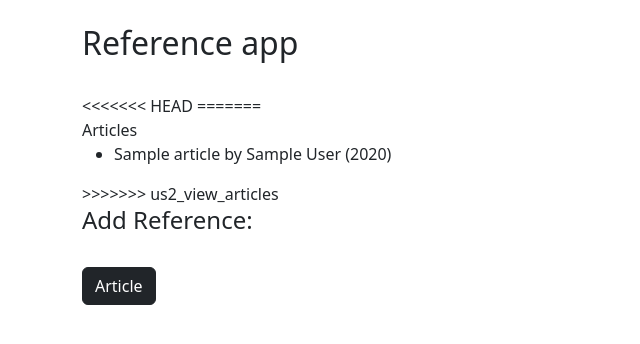
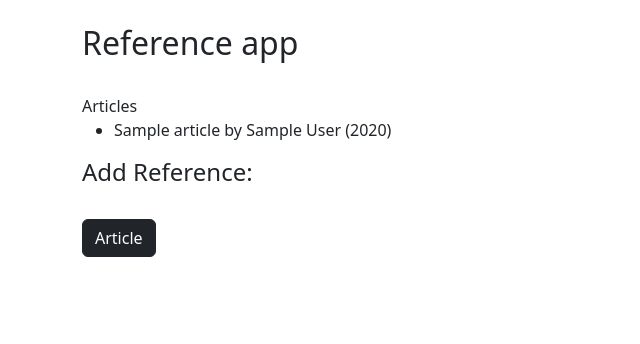
Before and after one commit to matimove/miniprojekti, a Flask app: template src/templates/index.html in a window 1280 px wide. Shown: the top 344 px of the page, without its empty margins (0-640 px from the left). Run offline with Flask 3, Linux system fonts and the light colour scheme; the template is opened without the code that fills it: most values are stand-ins (such as "Sample title", 1, 10 or a date in 2020).

Commit message:
removed merge conflict texts

```diff
--- a/src/repositories/article_repository.py
+++ b/src/repositories/article_repository.py
@@ -25,6 +25,7 @@ def create_article(author, title, journal, year, volume, number, pages, month, d
     db.session.commit()
 
     return article_id
+
 def get_articles():
     sql = "SELECT id, author, title, journal, year, volume, number, pages, month, doi FROM articles"
     result = db.session.execute(text(sql))
--- a/src/templates/index.html
+++ b/src/templates/index.html
@@ -10,7 +10,6 @@ Reference app
 
 <!-- Flash message for validation success -->
 
-<<<<<<< HEAD
 {% with messages = get_flashed_messages(with_categories=true) %}
   {% if messages %}
     <div>
@@ -22,7 +21,6 @@ Reference app
     </div>
   {% endif %}
 {% endwith %}
-=======
 <div>
   Articles
 </div>
@@ -36,7 +34,6 @@ Reference app
     {% endfor %}
     </ul>
 {% endif %}
->>>>>>> us2_view_articles
 
 <h4>Add Reference:</h4></br>
 <div>
```
